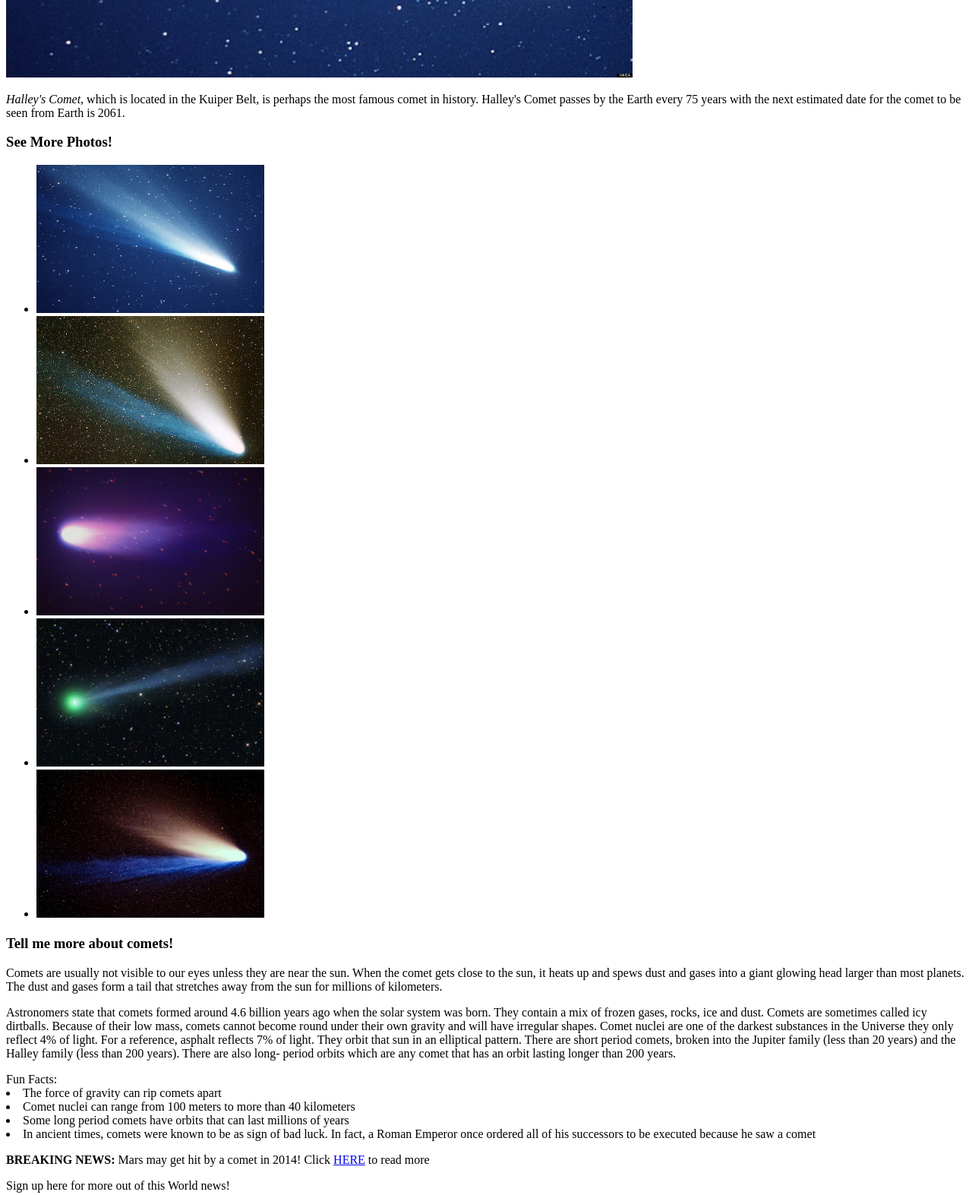
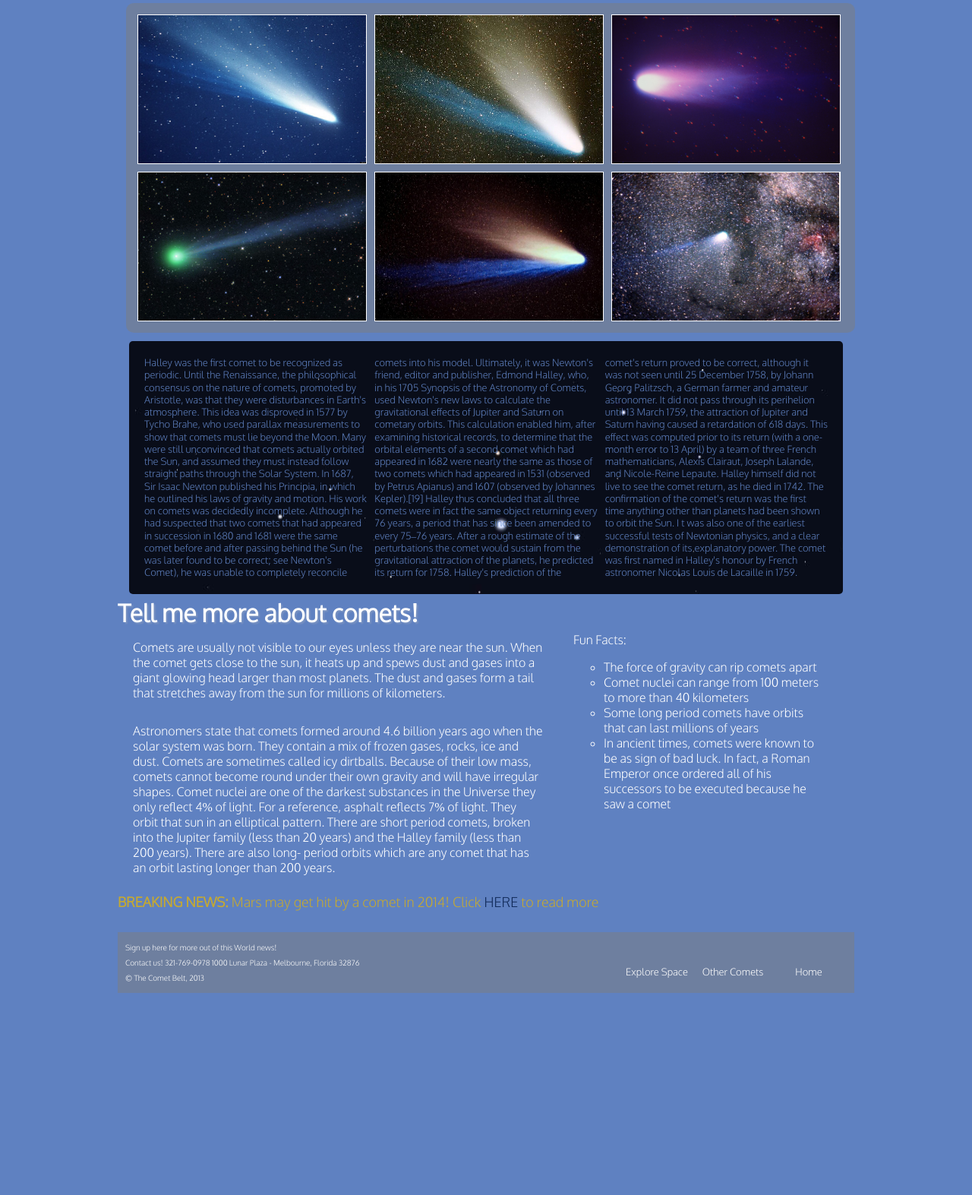
Before and after one commit to BNJMNwd/MySite, a plain HTML site: page index.html in a window 1280 px wide. Shown: the part 719-2292 px from the top of the page at 76% size. After the commit the page ends 2026 px from the top, so only its background shows below. Drawn offline with Linux system fonts and the light colour scheme.

Commit message:
added week 2 content

```diff
--- /dev/null
+++ b/CSS/style1.css
@@ -0,0 +1,256 @@
+/*-------CSS for Comet site --------*/
+
+body {
+	color: black;
+	background-color: #5F81C1;
+	padding: 0;
+	line-height: 125%;
+	width: 970px;
+	margin: 0 auto;
+}
+
+/*----- Header ----------*/
+Header {
+	background-image: -o-linear-gradient(bottom, #5F82C1 20%, #5F82C1 48%, #7E7E7E 83%);
+	background-image: -moz-linear-gradient(bottom, #5F82C1 20%, #5F82C1 48%, #7E7E7E 83%);
+	background-image: -webkit-linear-gradient(bottom, #5F82C1 20%, #5F82C1 48%, #7E7E7E 83%);
+	background-image: -ms-linear-gradient(bottom, #5F82C1 20%, #5F82C1 48%, #7E7E7E 83%);
+	background-image: linear-gradient(bottom, #5F82C1 20%, #5F82C1 48%, #7E7E7E 83%);
+}
+
+header li, footer li {
+   list-style: none;
+}
+
+header nav {
+	float: right;
+	width: 500px;
+}
+
+header li {
+	float: right;
+	width: 140px;
+}
+
+Header a:link {
+	text-decoration: none;
+	height: 35px;
+	line-height: 35px;
+	text-align: center;
+	color: white;
+	background-color: #5F81C1;
+	display: block;
+	outline: none;
+
+}
+
+Header a:visited {
+	color: purple;
+}
+
+Header a:hover {
+	color: #0E2755;
+}
+
+Header a:active {
+	color: #C5A931;
+}
+
+/*-----------header end-----------*/
+
+li {
+	list-style: circle;
+}
+
+
+a:link	{
+	color: #0E2755;
+	text-decoration: none;
+}
+
+a:visited	{
+	color: purple;
+}
+
+a:hover	{
+	color: white;
+}
+
+a:active	{
+	color: #C5A931;
+}
+
+p {
+	margin: 0 15px;
+	color: white;
+	width: 200px;
+	line-height: 125%;
+	font-size: x-large;
+	float: left;
+
+}
+
+h1 {
+	margin: 0;
+	text-indent: -990000px;
+}
+
+h2, h3 {
+	color: white;
+	text-shadow: 2px 2px 2px #7992C1;
+	font-size: xx-large;
+	margin: 50px 0 20px;
+	clear: left;
+}
+
+/*--------main pic start  ------*/
+
+#mainpic {
+	padding: 0;
+	float: left;
+	margin: 0 0 30px 0;
+}
+
+
+/*--------main pic end ------*/
+
+
+/*-------gallery here--------*/
+
+dl {
+	list-style-type: none;
+	width: 940px;
+	margin: 11px;
+	overflow: hidden;
+}
+
+dl li {
+	float: left;
+	Margin: 5px;
+	}
+
+.gallery {
+	border: 1px solid white;
+	display: block;
+	width: 300px;
+	height: 195px;
+	outline: 0;
+}
+
+dl {
+	list-style: none;
+	background-color: rgba(126, 126, 126, .5);
+	padding: 10px;
+	border-radius: 10px;
+}
+
+/*-------gallery end--------*/
+
+#halleydetail p {
+	color: #5F81C1;
+	font-size: small;
+	padding: 20px;
+	margin-bottom: 15px;
+	width: 900px;
+	-moz-column-count: 3;
+	-moz-column-gap: 10px;
+	-o-column-count: 3;
+	-o-column-gap: 10px;
+	-webkit-column-count: 3;
+	-webkit-column-gap: 10px;
+	column-count: 3;
+	column-gap: 10px;
+	background-image: url(../images/stars_1.jpg);
+	background-color: #5F81C1;
+	border-radius: 5px;
+}
+
+div {
+
+}
+
+
+#maincontent p {
+
+	color: white;
+	padding: 5px 15px;
+	margin: 0 5px 20px 5px;
+	font-size: medium;
+	width: 540px;
+	float: left;
+}
+
+/*-------fun facts-------*/
+
+aside {
+	color: white;
+	width: 330px;
+	padding: 0 20px 5px 20px;
+	Float: left;
+	margin: -115px 0 0 0;
+}
+
+#funfacts {
+	list-style: circle;
+
+}
+
+/*-------fun facts end-------*/
+
+
+article {
+	color: #C5A931;
+	font-size: large;
+	margin: 35px 0 10px 0;
+	clear: both;
+	padding-left: 0;
+}
+
+/*------- footer start-------*/
+
+
+footer {
+	color: white;
+	padding-top: 50px;
+	background-color: rgba(126, 126, 126, .5);
+	font-size: x-small;
+	margin: 30px 0 0 0;
+	padding: 10px;
+}
+
+
+footer nav {
+	float: right;
+	width: 400px;
+}
+
+footer li {
+	float: right;
+	width: 100px;
+}
+
+footer a:link {
+	text-decoration: none;
+	font-size: small;
+	height: 25px;
+	line-height: 25px;
+	text-align: center;
+	color: white;
+	display: block;
+	outline: none;
+}
+
+footer a:visited {
+	color: purple;
+}
+
+
+footer a:hover {
+	color: #0E2755;
+}
+
+footer a:active {
+	color: #C5A931;
+}
+
+/*------- footer end-------*/
--- a/index.html
+++ b/index.html
@@ -1,29 +1,36 @@
 <!DOCTYPE html>
-<html lang-"en">
+<html lang="en">
 	<head>
-		<meta charset-"utf-8"/>
+		<meta charset="utf-8"/>
+		<link href="css/style1.css" rel="stylesheet" type="text/css"/>
+		<link href='http://fonts.googleapis.com/css?family=Oxygen:300' rel='stylesheet' type='text/css'>
 		<title>Teach Me About Comets!</title>
 	</head>
 
-<body>
+<body style="font-family: oxygen;">
 <header>
 
-	<h1> The Comet Belt </h1>
-	<img src="Images/Comet Belt Logo.png" width="400" height="50" alt="Photo of a comet in space" title="Comet" >
+	<h1>The Comet Belt</h1>
+		<img id="logo" src="Images/Comet%20Belt%20Logo.png" width="400" height="50" alt="Photo%20of%20a%20comet%20in%20space" title="Comet">
+
 
 	<nav>
 		<ul>
 			<li><a href="home">Home</a></li>
-			<li><a href="other comets">Other Comets</a></li>
-			<li><a href="explore space">Explore Space</a></li>
+			<li><a href="other%20comets">Other Comets</a></li>
+			<li><a href="explore%20space">Explore Space</a></li>
 		</ul>
 	</nav>
-
 </header>
 
+
+
 	<h2>Halley's Comet</h2>
-		 <img src="Images/Comet 1.jpg" width="825" height="550">
-		 <p> <em>Halley's Comet</em>, which is located in the Kuiper Belt, is perhaps the most famous comet in history. Halley's Comet passes
+		 <div id="mainpic">
+		 <img src="Images/Comet%201.jpg" width="660" height="485" alt="Photo%20of%20Halley's%20Comet%20in%20space">
+		 </div>
+
+		 <p class="piccap"><em>Halley's Comet</em>, which is located in the Kuiper Belt, is perhaps the most famous comet in history. Halley's Comet passes
 		  by the Earth every 75 years with the next estimated date for the comet to be seen from Earth is 2061. </p>
 
 <section>
@@ -32,19 +39,44 @@
 	<!-- Gallery Across Page Here-->
 
 
-			<ul>
-				<li><img src="Images/Comet 1.jpg" width="300" height="195" alt="Photo of a comet in space" title="Comet 1"></li>
-				<li><img src="Images/Comet 2.jpg" width="300" height="195" alt="Photo of a comet in space" title="Comet 2"></li>
-				<li><img src="Images/Comet 3.jpg" width="300" height="195" alt="Photo of a comet in space" title="Comet 3"></li>
-				<li><img src="Images/Comet 4.jpg" width="300" height="195" alt="Photo of a comet in space" title="Comet 4"></li>
-				<li><img src="Images/Comet 5.jpg" width="300" height="195" alt="Photo of a comet in space" title="Comet 5"></li>
-			</ul>
+			<dl>
+				<li class="gallery"><a href="Images/Comet%201.jpg"><img src="Images/Comet%201.jpg" alt="Photo%20of%20a%20comet%20in%20space" title="Comet%201" width="300" height="195"><a/></li>
+				<li class="gallery"><a href="Images/Comet%202.jpg"><img src="Images/Comet%202.jpg" alt="Photo%20of%20a%20comet%20in%20space" title="Comet%201" width="300" height="195"><a/></li>
+				<li class="gallery"><a href="Images/Comet%203.jpg"><img src="Images/Comet%203.jpg" alt="Photo%20of%20a%20comet%20in%20space" title="Comet%201" width="300" height="195"><a/></li>
+				<li class="gallery"><a href="Images/Comet%204.jpg"><img src="Images/Comet%204.jpg" alt="Photo%20of%20a%20comet%20in%20space" title="Comet%201" width="300" height="195"><a/></li>
+				<li class="gallery"><a href="Images/Comet%205.jpg"><img src="Images/Comet%205.jpg" alt="Photo%20of%20a%20comet%20in%20space" title="Comet%201" width="300" height="195"><a/></li>
+				<li class="gallery"><a href="Images/Comet%206.jpg"><img src="Images/Comet%206.jpg" alt="Photo%20of%20a%20comet%20in%20space" title="Comet%201" width="300" height="195"><a/></li>
+				</dl>
 
 </section>
 
+<div id="halleydetail">
+	<p>Halley was the first comet to be recognized as periodic. Until the Renaissance, the philosophical consensus on the nature of comets,
+	promoted by Aristotle, was that they were disturbances in Earth's atmosphere. This idea was disproved in 1577 by Tycho Brahe, who used
+	parallax measurements to show that comets must lie beyond the Moon. Many were still unconvinced that comets actually orbited the Sun,
+	and assumed they must instead follow straight paths through the Solar System.
+	In 1687, Sir Isaac Newton published his Principia, in which he outlined his laws of gravity and motion. His work on comets was decidedly
+	 incomplete. Although he had suspected that two comets that had appeared in succession in 1680 and 1681 were the same comet before and
+	 after passing behind the Sun (he was later found to be correct; see Newton's Comet), he was unable to completely reconcile comets into
+	  his model. Ultimately, it was Newton's friend, editor and publisher, Edmond Halley, who, in his 1705 Synopsis of the Astronomy of Comets,
+	   used Newton's new laws to calculate the gravitational effects of Jupiter and Saturn on cometary orbits. This calculation enabled him,
+	    after examining historical records, to determine that the orbital elements of a second comet which had appeared in 1682 were nearly
+	    the same as those of two comets which had appeared in 1531 (observed by Petrus Apianus) and 1607 (observed by Johannes Kepler).[19]
+	    Halley thus concluded that all three comets were in fact the same object returning every 76 years, a period that has since been amended
+	    to every 75–76 years. After a rough estimate of the perturbations the comet would sustain from the gravitational attraction of the
+	    planets, he predicted its return for 1758.
+	Halley's prediction of the comet's return proved to be correct, although it was not seen until 25 December 1758, by Johann Georg Palitzsch,
+	a German farmer and amateur astronomer. It did not pass through its perihelion until 13 March 1759, the attraction of Jupiter and Saturn having
+	caused a retardation of 618 days. This effect was computed prior to its return (with a one-month error to 13 April) by a team of three French
+	 mathematicians, Alexis Clairaut, Joseph Lalande, and Nicole-Reine Lepaute. Halley himself did not live to see the comet return, as he died in 1742.
+	 The confirmation of the comet's return was the first time anything other than planets had been shown to orbit the Sun. I
+	 t was also one of the earliest successful tests of Newtonian physics, and a clear demonstration of its explanatory power.
+	 The comet was first named in Halley's honour by French astronomer Nicolas Louis de Lacaille in 1759.</P>
+</div>
 
-<section>
 <h3>Tell me more about comets!</h3>
+
+<section id="maincontent">
 
 			<p>Comets are usually not visible to our eyes unless they are near the sun. When the comet gets close to the sun,
 			it heats up and spews dust and gases into a giant glowing head larger than most planets. The dust and gases form a tail
@@ -57,42 +89,46 @@
 	 		  in an elliptical pattern. There are short period comets, broken into the Jupiter family (less than 20 years) and the
 	 	  	Halley family (less than 200 years). There are also long- period orbits which are any comet that has an orbit lasting
 	 	  	longer than 200 years.</p>
+
 </section>
 
-	<aside>
+
+	<aside id="funfacts">
 	<!-- this will be on the side. it will be set to the bottom when the size of the screen is smaller -->
 		<div> Fun Facts: </div>
+			<ul>
 				<li>The force of gravity can rip comets apart</li>
 				<li>Comet nuclei can range from 100 meters to more than 40 kilometers</li>
 				<li>Some long period comets have orbits that can last millions of years</li>
 				<li>In ancient times, comets were known to be as sign of bad luck. In fact,
 				a Roman Emperor once ordered all of his successors to be executed because he saw a comet</li>
+			</ul>
 	</aside>
+
+	<article>
+		<strong>BREAKING NEWS:</strong> Mars may get hit by a comet in 2014! Click <a href="breaking%20news">HERE</a> to read more
+	</article>
 
 
 
 <footer>
 
-	<article>
-		<p><strong>BREAKING NEWS:</strong> Mars may get hit by a comet in 2014! Click <a href="breaking news"> HERE</a> to read more</p>
-	</article>
-
-	<div> Sign up here for more out of this World news! </div>
+	<div>Sign up here for more out of this World news!</div>
 
 	<nav>
 		<ul>
 			<li><a href="home">Home</a></li>
-			<li><a href="other comets">Other Comets</a></li>
-			<li><a href="explore space">Explore Space</a></li>
+			<li><a href="othercomets">Other Comets</a></li>
+			<li><a href="explorespace">Explore Space</a></li>
 		</ul>
 	</nav>
 
-	<p> Contact us!
+	<div> Contact us!
 		321-769-0978
-		1000 Lunar Plaza
-		Melbourne Florida 32876 </p>
+		1000 Lunar Plaza -
+		Melbourne, Florida 32876 </div>
 
-	<div>&copy;The Comet Belt, 2013	</div>
+	<div>&copy; The Comet Belt, 2013	</div>
 
 </footer>
 
```
Also changed, not shown: Images/Comet 6.jpg (added), Images/stars_1.jpg (added), 1 other file. Lines whose indentation alone changed are shown as unchanged.
